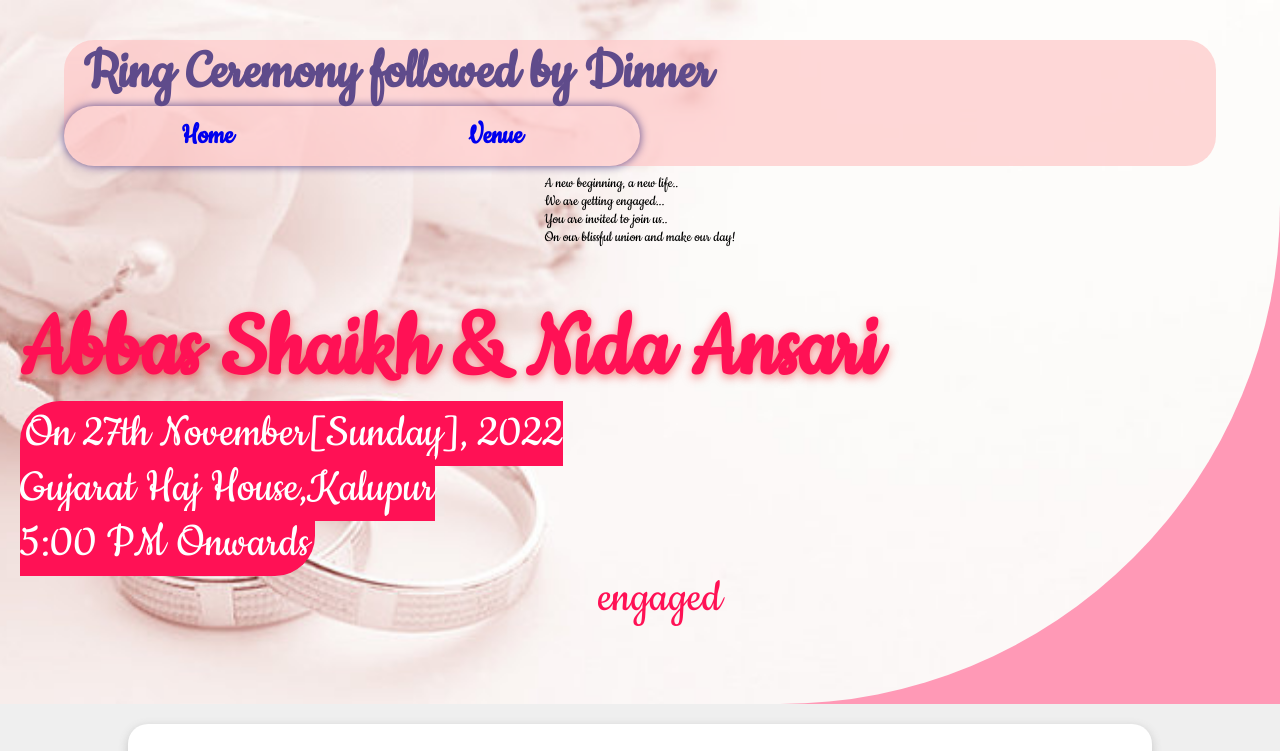
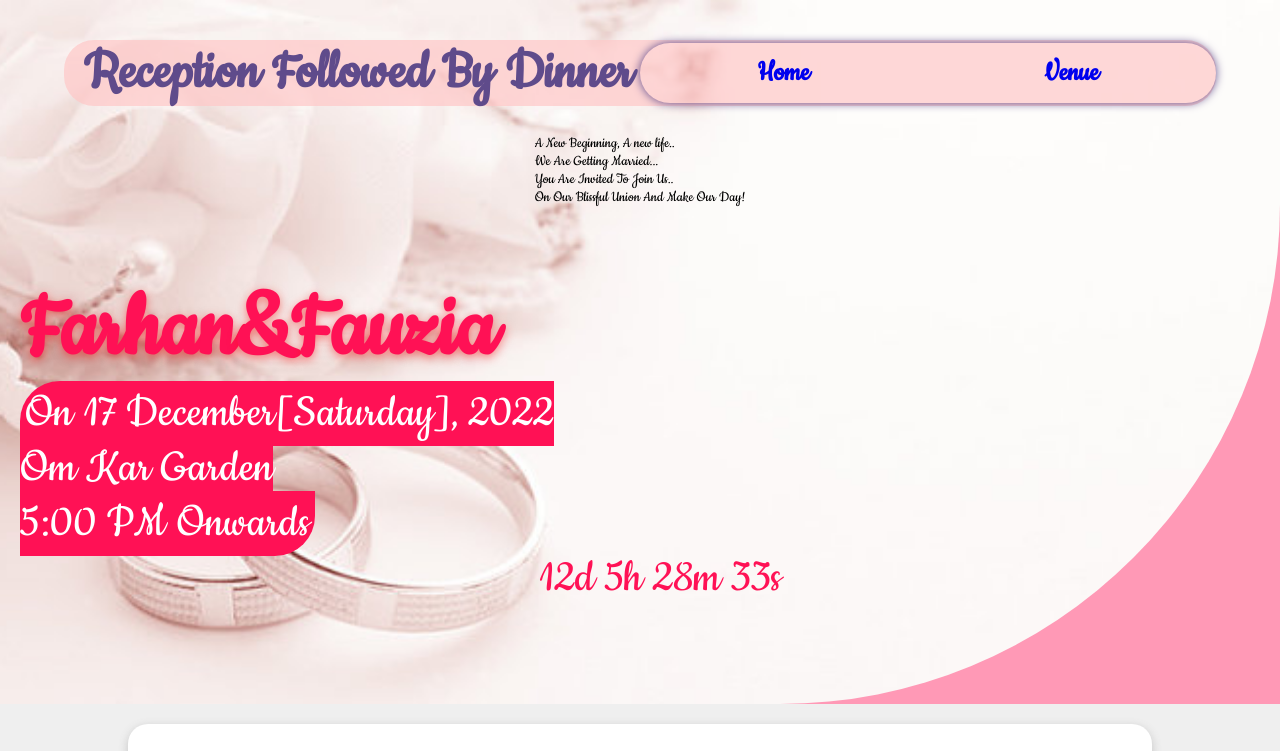
Before and after one commit to Sumamhshaikh/Ring_Ceremony, a plain HTML site: page index.html in a window 1280 px wide. Shown: the top 751 px of the page. Drawn offline with Linux system fonts and the light colour scheme.

Commit message:
Update index.html

```diff
--- a/index.html
+++ b/index.html
@@ -22,7 +22,7 @@
 	<div class="container">
 		<div class="banner">
 			<div class="nav">
-				<b >Ring Ceremony followed by Dinner</b>
+				<b >Reception Followed By Dinner</b>
 				<div class="menu">
 					<a href="#">Home</a>
 					<a href="#venue">Venue</a>
@@ -30,15 +30,15 @@
 			</div>
 			<div class='quote'>
 				<p>
-					A new beginning, a new life..<br>
-					We are getting engaged...<br>
-					You are invited to join us..<br>
-				On our blissful union and make our day!
+					A New Beginning, A new life..<br>
+					We Are Getting Married...<br>
+					You Are Invited To Join Us..<br>
+				On Our Blissful Union And Make Our Day!
 				</p>
 			</div>
 			<div class="text">
-				<h1>Abbas Shaikh <span class="and">&</span> Nida Ansari</h1>
-				<span class="date">On 27th November[Sunday], 2022<br> Gujarat Haj House,Kalupur<br> 5:00 PM Onwards <br>  </span>
+				<h1>Farhan<span class="and">&</span>Fauzia</h1>
+				<span class="date">On 17 December[Saturday], 2022<br>Om Kar Garden<br> 5:00 PM Onwards <br>  </span>
 
 				<p style="text-align:center; color: #f15; " id="demo"></p>
 
@@ -55,7 +55,7 @@
 			<div class="venue" id="venue">
 				<h2><a name="venue">Venue</a></h2>
 				<img src="hotel.jpg">
-				<p><b class="hotel">Haj House,</b><br>Opposite Old Railway Station, Sakar Bazzar, Kalupur, Ahmedabad
+				<p><b class="hotel">Om Kar Garden,</b><br>C-21 Bhagvan Marg,Opposite Sanjivni Hospital,Jaipur,Rajasthan
 				</p>
 
 		</div>
@@ -72,7 +72,7 @@
 
 <script>
 // Set the date we're counting down to
-var countDownDate = new Date("nov 27, 2022 17:30:00").getTime();
+var countDownDate = new Date("dec 17, 2022 17:30:00").getTime();
 
 // Update the count down every 1 second
 var x = setInterval(function() {
@@ -96,7 +96,7 @@ var x = setInterval(function() {
   // If the count down is over, write some text
   if (distance < 0) {
     clearInterval(x);
-    document.getElementById("demo").innerHTML = "engaged";
+    document.getElementById("demo").innerHTML = "Married";
   }
 }, 1000);
 </script>
```
